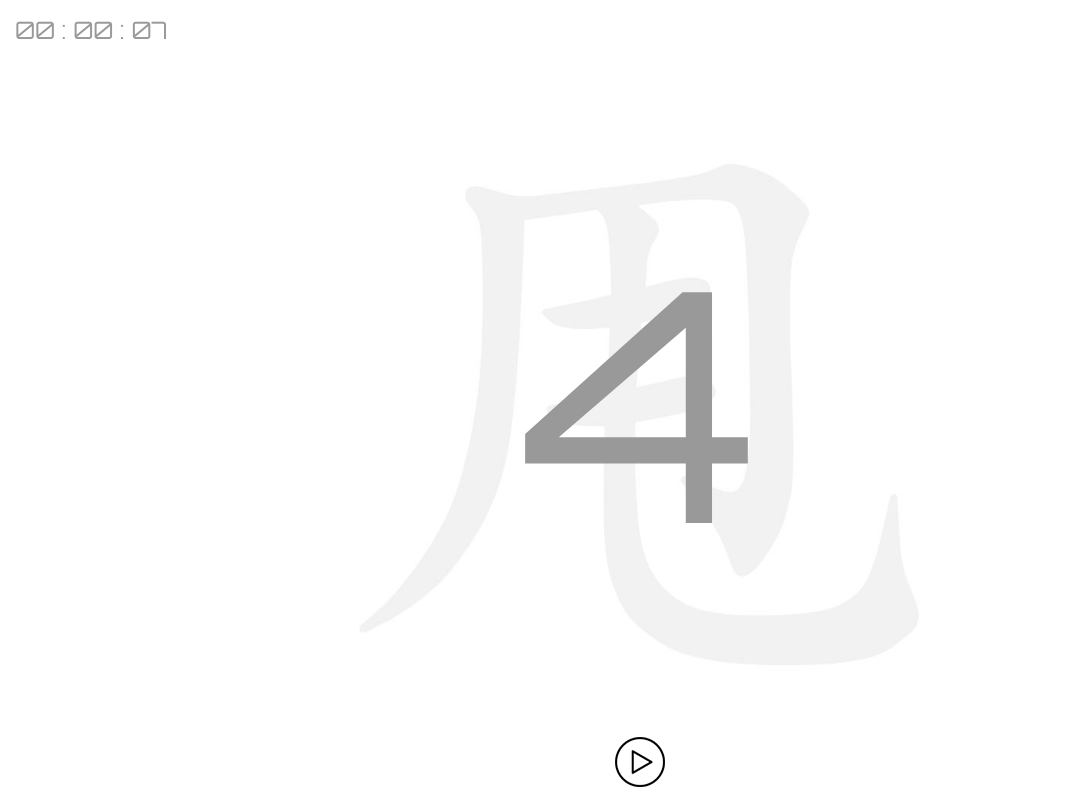
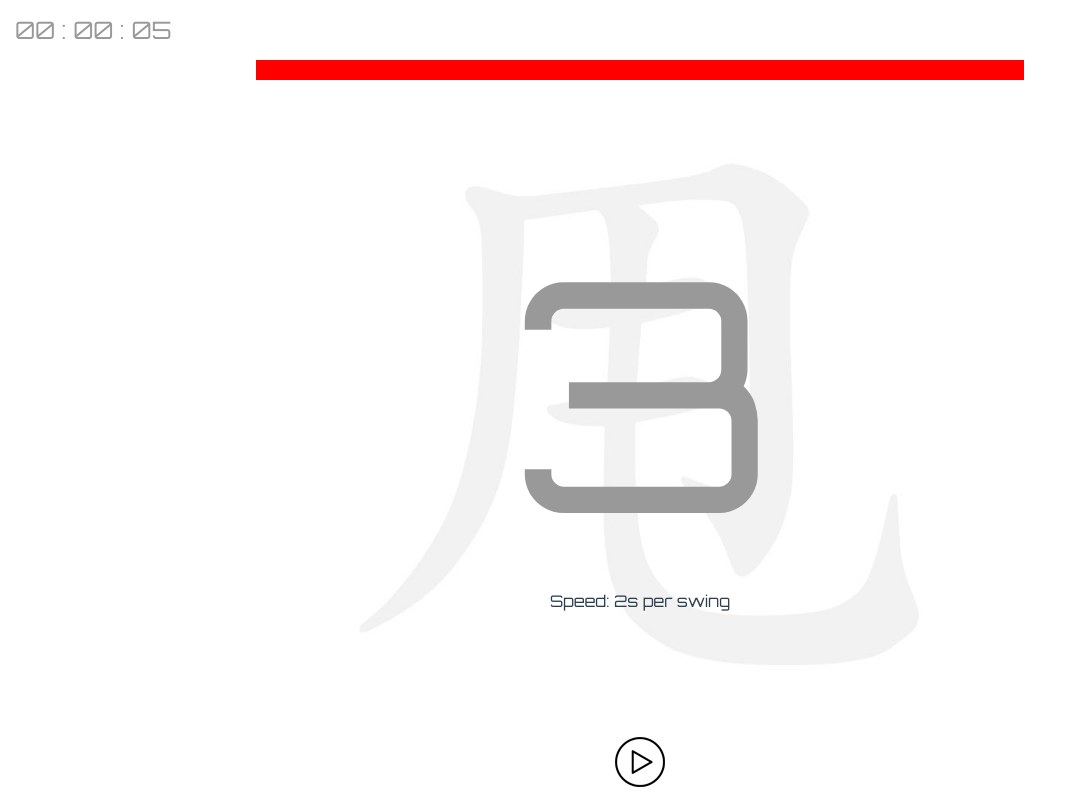
Before and after one commit to ijklim/pingshuai, a Vue app: page /#/ in a window 1280 px wide. Both pictures are taken after a click on the button "Pause". Shown: the whole page, without its empty margins (0-1071 px from the left). Built offline with nearby package versions, Linux system fonts and the light colour scheme.

Commit message:
Add component SwingIndicator and transition animation on the Play button

```diff
--- a/src/components/Controls.vue
+++ b/src/components/Controls.vue
@@ -1,13 +1,14 @@
 <template>
-  <div class='controllers'>
-    <button @click='toggle' :class='{ "play": pause, "pause": !pause }'>
-    </button>
+  <div class='controls'>
+    <transition name='fade' mode="out-in">
+      <!-- Note: Without unique key transition would not work -->
+      <button @click='toggle' class='pause' :key='pause' v-if='!pause' title='Pause'></button>
+      <button @click='toggle' class='play' :key='play' v-else title='Start'></button>
+    </transition>
   </div>
 </template>
 
 <script>
-// import imgPausePath from '../assets/icon-pause-50x50.png'
-
 export default {
   name: 'Controls',
 
@@ -39,14 +40,13 @@ export default {
   // component Lifecycle hooks
   mounted () {
     this.pause = !this.active
-    // this.imgPause = imgPausePath
   }
 }
 </script>
 
 <!-- Add "scoped" attribute to limit CSS to this component only -->
 <style scoped>
-  .controllers {
+  .controls {
     position: absolute;
     width: 100%;
     bottom: 0px;
@@ -73,4 +73,12 @@ export default {
   button:hover {
     cursor: pointer;
   }
+
+  .fade-enter-active, .fade-leave-active {
+    transition: all .5s ease-out;
+  }
+  .fade-enter, .fade-leave-to {
+    opacity: 0;
+    transform: scale(0.1);
+  }
 </style>
--- a/src/components/Hello.vue
+++ b/src/components/Hello.vue
@@ -3,20 +3,24 @@
     <timer :active="active"></timer>
     <controls @play-button-toggle="active = !active"></controls>
     <swing-counter :active="active" :speed="speed"></swing-counter>
+    <swing-indicator :active="active" :speed="speed"></swing-indicator>
   </div>
 </template>
 
 <script>
-import Timer from './Timer'
+
 import Controls from './Controls'
 import SwingCounter from './SwingCounter'
+import SwingIndicator from './SwingIndicator'
+import Timer from './Timer'
 
 export default {
   name: 'hello',
   components: {
-    Timer,
     Controls,
-    SwingCounter
+    SwingCounter,
+    SwingIndicator,
+    Timer
   },
   data () {
     return {
--- a/src/components/SwingCounter.vue
+++ b/src/components/SwingCounter.vue
@@ -1,6 +1,9 @@
 <template>
-  <div class='swing-counter' :class='{ "pause": !active }'>
-    {{ counter + 1 }}
+  <div class='swing-counter-wrapper'>
+    <div class='swing-counter' :class='{ "pause": !active }'>
+      {{ counter + 1 }}
+    </div>
+    <div>Speed: {{ speed / 1000 }}s per swing</div>
   </div>
 </template>
 
@@ -48,17 +51,21 @@ export default {
 
 <!-- Add "scoped" attribute to limit CSS to this component only -->
 <style scoped>
-.swing-counter {
+.swing-counter-wrapper {
   /* Center element */
   position: fixed;
   top: 50%;
   left: 50%;
   /* bring your own prefixes */
   transform: translate(-50%, -50%);
+}
 
+.swing-counter {
   color: green;
   font-size: 20em;
 }
+
+
 
 .pause {
   color: #999;
--- /dev/null
+++ b/src/components/SwingIndicator.vue
@@ -0,0 +1,81 @@
+<template>
+  <div class='swing-indicator-wrapper'>
+    <transition name='move'>
+      <div class='swing-indicator' v-show='true'></div>
+    </transition>
+  </div>
+</template>
+
+<script>
+export default {
+  // PascalCase, e.g. ThisIsAnExample
+  name: 'SwingIndicator',
+
+  // component properties/variables
+  props: {
+    active: {
+      type: Boolean,
+      default: true
+    },
+    speed: {
+      type: Number,
+      default: 1000
+    }
+  },
+
+  // variables
+  data () {
+    return {
+      show: false,
+      maxSwings: 5
+    }
+  },
+
+  // methods
+  methods: {
+    swing () {
+      this.show = this.active
+      if (this.active) {
+        let indicator = this.$el.querySelector('.swing-indicator')
+        indicator.style.transition = 'all ' + (this.speed / 2000) + 's linear'
+        indicator.style.transform = 'translateY(75vh)'
+        setTimeout(() => {
+          indicator.style.transform = 'translateY(0)'
+        }, this.speed / 2)
+        // console.log(indicator)
+        // this.$el.querySelector('.swing-indicator').style.backgroudColor = 'blue'
+      }
+    }
+  },
+
+  // component Lifecycle hooks
+  beforeCreate () {},
+  mounted () {
+    setInterval(this.swing, this.speed)
+  }
+}
+</script>
+
+<!-- Add "scoped" attribute to limit CSS to this component only -->
+<style scoped>
+.swing-indicator-wrapper {
+  margin-top: 60px;
+  position: fixed;
+  width: 100%;
+}
+
+.swing-indicator {
+  background-color: red;
+  height: 20px;
+  width: 60%;
+  margin: auto;
+}
+
+/* .move-enter-active, .move-leave-active {
+  transition: all .5s ease-out;
+} */
+/* .move-enter, .move-leave-to {
+  opacity: 0;
+  transform: translateY(80vh);
+} */
+</style>
```
